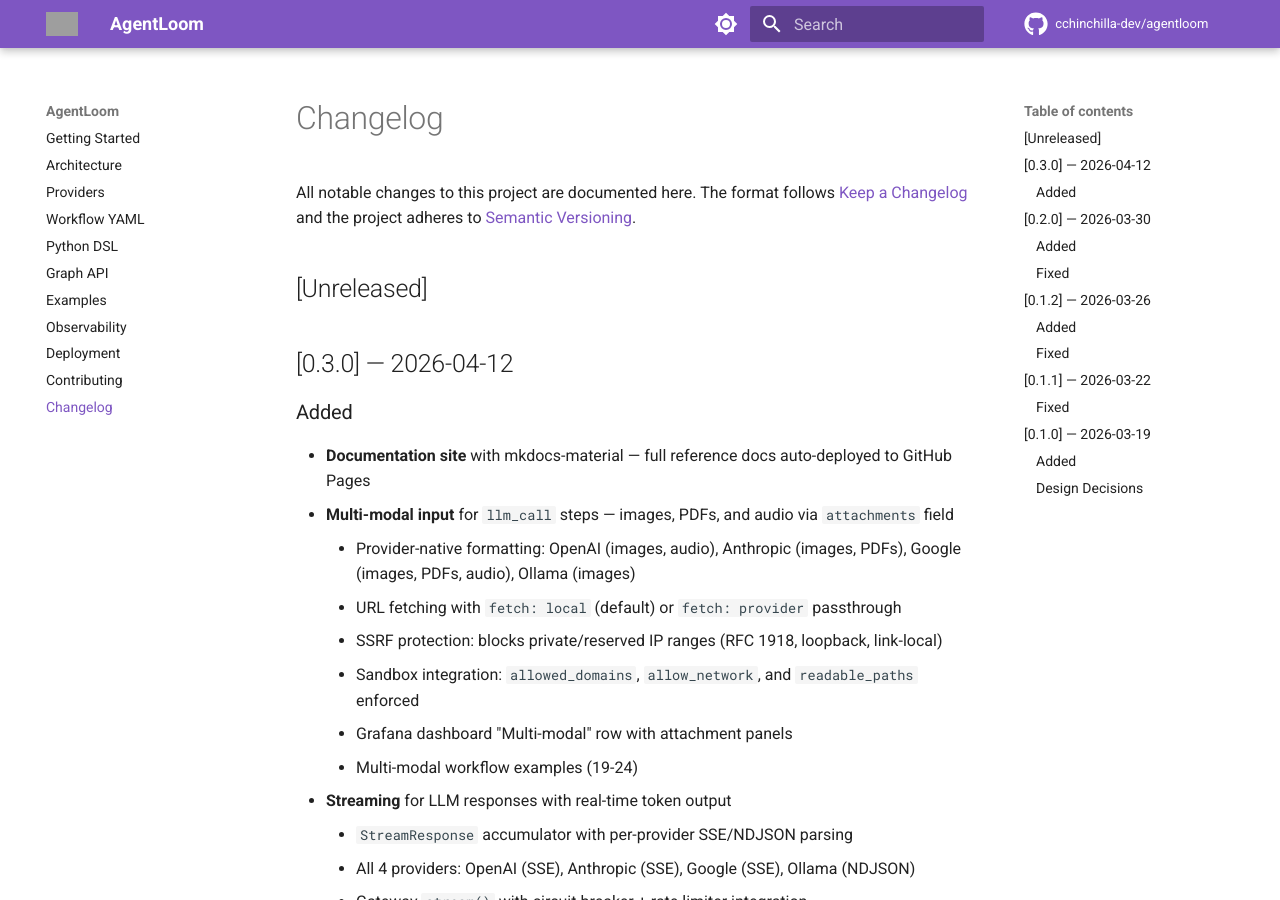
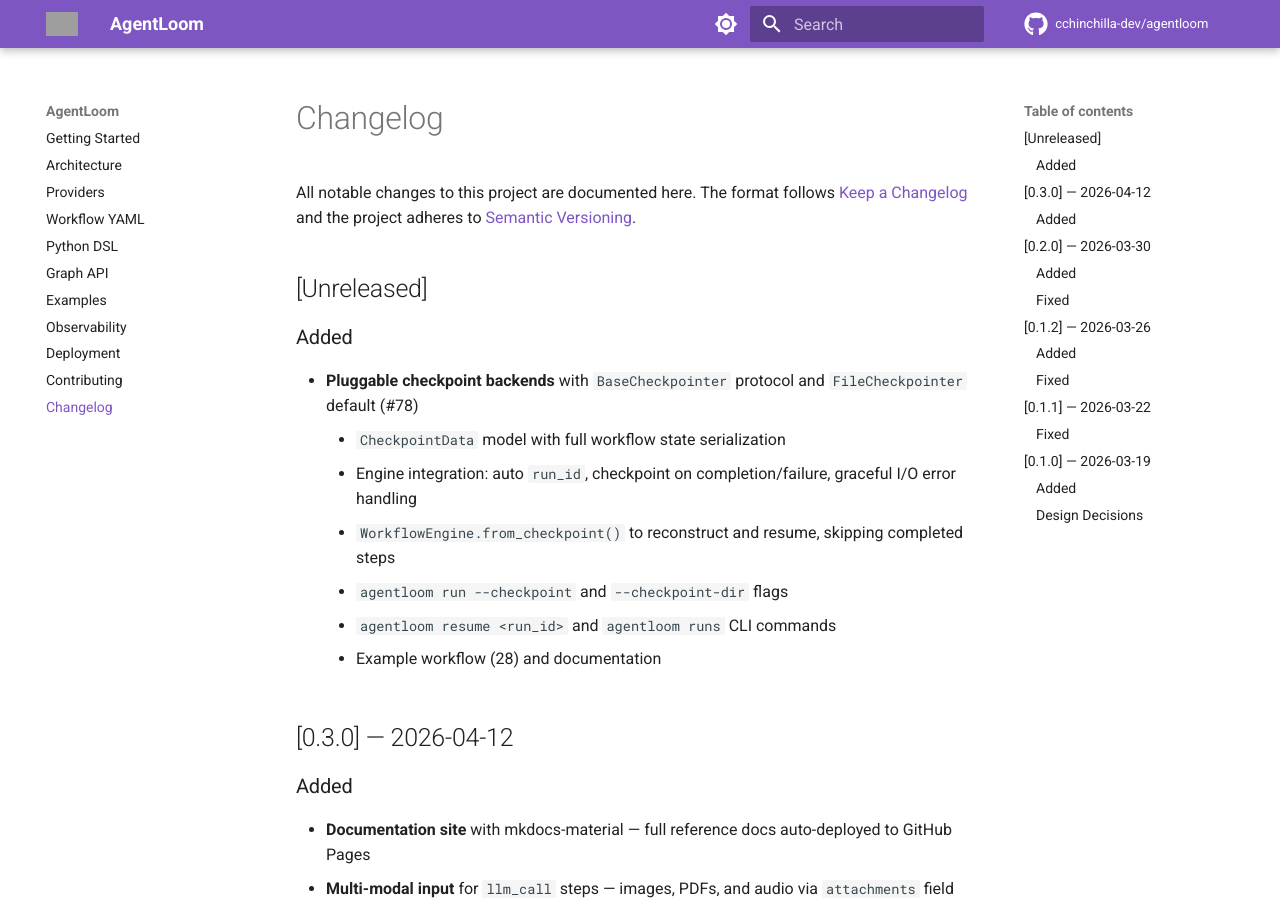
Before and after one commit to cchinchilla-dev/agentloom, an MkDocs documentation site: the page built from docs/changelog.md, in a window 1280 px wide and 900 px high. Built offline with MkDocs 1.6.1 and Material for MkDocs 9.7.7, drawn with Linux system fonts in a browser that asks for light colours; comment, search, counter and statistics services are not loaded; grey boxes are pictures that could not be loaded.

Commit message:
add checkpoint backends to unreleased changelog

```diff
--- a/docs/changelog.md
+++ b/docs/changelog.md
@@ -3,6 +3,16 @@
 All notable changes to this project are documented here. The format follows [Keep a Changelog](https://keepachangelog.com/en/1.1.0/) and the project adheres to [Semantic Versioning](https://semver.org/).
 
 ## [Unreleased]
+
+### Added
+
+- **Pluggable checkpoint backends** with `BaseCheckpointer` protocol and `FileCheckpointer` default (#78)
+    - `CheckpointData` model with full workflow state serialization
+    - Engine integration: auto `run_id`, checkpoint on completion/failure, graceful I/O error handling
+    - `WorkflowEngine.from_checkpoint()` to reconstruct and resume, skipping completed steps
+    - `agentloom run --checkpoint` and `--checkpoint-dir` flags
+    - `agentloom resume <run_id>` and `agentloom runs` CLI commands
+    - Example workflow (28) and documentation
 
 ## [0.3.0] — 2026-04-12
 
```
Also changed, not shown: CHANGELOG.md (+11 -0 lines).
